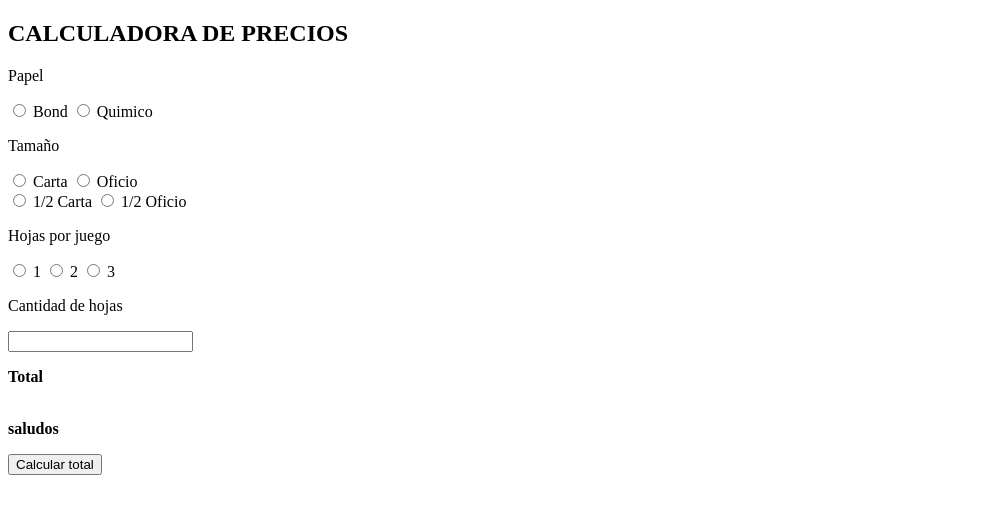
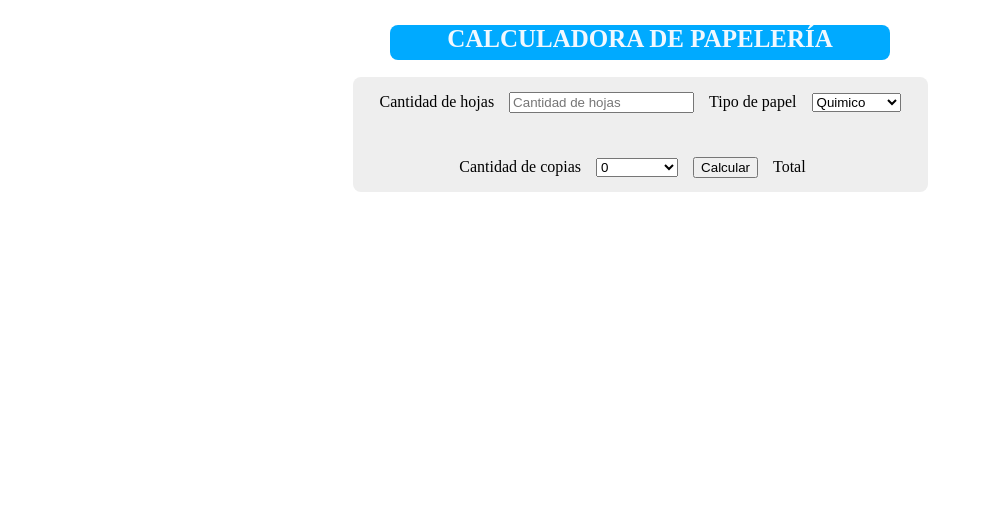
Before and after one commit to wil098/counterfoils_calculator, a plain HTML site: page index.html in a window 1280 px wide. Shown: the whole page, without its empty margins (0-983 px from the left). Drawn offline with Linux system fonts and the light colour scheme.

Commit message:
update 1

```diff
--- /dev/null
+++ b/calculadora.js
@@ -0,0 +1,25 @@
+const sheets = document.querySelector('#sheets');
+const prueba = document.querySelector('#prueba')
+const paper = document.querySelector('#paper');
+const copies = document.querySelector('#copies')
+const total = document.querySelector('#total')
+const bton = document.querySelector('#btnCalcular')
+const priceQuimPaper = 0.06
+const priceBondPaper = 0.05
+
+
+
+    function btnOnClick() {
+        if (paper.value == 'quimico'){
+            const sumaDatos = sheets.value * copies.value * priceQuimPaper;
+        total.innerText = sumaDatos;
+
+        } else if (paper.value == 'bond2'){
+            const sumaDatos = sheets.value * copies.value * priceBondPaper;
+        total.innerText = sumaDatos;
+        }else {
+            const sumaDatos = sheets.value * priceBondPaper * 1 ;
+        total.innerText = sumaDatos;
+        }
+
+    }
--- a/index.css
+++ /dev/null
@@ -1,151 +0,0 @@
-body {
-    margin: 0;
-    background-color: #5c5c5c;
-}
-.mainContainer{
-    display: grid;
-    align-self: center;
-    justify-content: center;
-    margin-top: 100px;
-}
-.mainSelector{
-    display: grid;
-    grid-template-columns: 1fr 1fr;
-
-}
-.box{
-    display: grid;
-    width: 500PX;
-    height: 500PX;
-    background-color: #f1f1f1;
-    justify-content: center;
-
-}
-.titulo{
-    display: grid;
-    justify-content: center;
-}
-.titulo h1{
-    display:inline-block;
-    width: 361px;
-    height: 14px;
-    margin: 10px;
-    padding: 10px;
-    text-align: center;
-}
-.mainSelector{
-    display: grid;
-    width: 400px;
-    height: 400px;
-
-}
-
-
-.cajaPaper{
-    width: 200px;
-    height: 100px;
-    display: grid;
-    justify-content: center;
-}
-.paperBox{
-    display: grid;
-    width: 87px;
-    height: 25px;
-    background-color: #19B5E4;
-    border-radius: 5px;
-    justify-content: center;
-}
-.papel{
-    display: grid;
-    justify-content: center;
-    align-items: center;
-    margin: 0;
-}
-
-.namePapel{
-    display: grid;
-    margin: 2px 0 auto;
-    justify-content: center;
-    align-content: center;
-    color: aliceblue;
-}
-.opPaper{
-    display: flex;
-    flex-direction: row;
-    padding: 0 0 0 0;
-    gap: 15px;
-    margin-top: 10px;
-}
-.cajaSize{
-    display: grid;
-    width: 200px;
-    height: 100px;
-    justify-content: center;
-}
-
-.sizeBox{
-    display: grid;
-    width: 87px;
-    height: 25px;
-    background-color: #19B5E4;
-    border-radius: 5px;
-    justify-content: center;
-}
-.nameSize{
-    display: grid;
-    margin: 2px 0 auto;
-    justify-content: center;
-    align-content: center;
-    color: aliceblue;
-}
-.optionSize{
-    display: flex;
-    flex-direction: row;
-    width: 300px;
-    padding: 0 0 0 0;
-    gap: 15px;
-    margin-top: 10px;
-}
-.opSize {
-    justify-content: center;
-    width: 200px;
-    margin: 0 auto;
-
-}
-
-.cajaSheets{
-    display: grid;
-    width: 200px;
-    height: 100px;
-    justify-content: center;
-}
-
-.sheetsBox{
-    place-self: center;
-    width: 87px;
-    height: 40px;
-    background-color: #19B5E4;
-    border-radius: 5px;
-}
-
-.nameSheets{
-    display: grid;
-    margin: 2px 0 auto;
-    justify-content: center;
-    align-content: center;
-    color: aliceblue;
-    text-align: center;
-}
-
-.opSheets{
-    text-align: center;
-    width: 200px;
-    margin: 0 auto;
-}
-
-.totalPrice{
-    display: grid;
-    justify-content: center;
-    grid-column: span 2;
-    text-align: center;
-}
--- a/index.html
+++ b/index.html
@@ -4,96 +4,39 @@
     <meta charset="UTF-8">
     <meta http-equiv="X-UA-Compatible" content="IE=edge">
     <meta name="viewport" content="width=device-width, initial-scale=1.0">
-    <title>Calculador de papeleria</title>
-    <link rel="stylesheet" href="./">
-    <script type="text" src="papeleria2.js"></script>
+    <title>Document</title>
+    <link rel="stylesheet" href="./style.css">
 </head>
 <body>
-    <section class="mainContainer">
-        <div class="box">
-            <div class="titulo">
-                <h1>CALCULADORA DE PRECIOS</h1>
-                </div>
-
-            <div class="mainSelector">
-                <div class="cajaPaper">
-
-                    <div class="paperBox">
-                        <p class="namePapel">Papel</p>
-                        <div class="papel">
-                            <form class="opPaper" id="opPaper">
-                                <input type="radio" id="bond" name="opPaper" value="bond">
-                                <label for="bond">Bond</label>
-                                <input type="radio" name="opPaper" id="quimico" value="quimico">
-                                <label for="quimico">Quimico</label>
-                            </form>
-                        </div>
-                    </div>
-
-                </div>
-                <div class="cajaSize">
-                    <div class="sizeBox">
-                        <p class="nameSize">Tamaño</p>
-
-                        <div class="size">
-                            <div class="optionSize">
-                            <form class="opSize" id="opSize">
-                                <input type="radio" name="opSize" id="carta" value="carta">
-                                <label for="carta">Carta</label>
-                                <input type="radio" name="opSize" id="oficio" value="oficio">
-                                <label for="oficio">Oficio</label>
-                                <br>
-                                <input type="radio" name="opSize" id="halfCarta" value="halfCarta">
-                                <label for="halfCarta">1/2 Carta</label>
-                                <input type="radio" name="opSize" id="halfOficio" value="halfOficio">
-                                <label for="halfOficio">1/2 Oficio</label>
-
-                            </form>
-                        </div>
-                        </div>
-                    </div>
-                </div>
-
-                <div class="cajaSheets">
-                    <div class="sheetsBox">
-                        <p class="nameSheets"> Hojas por juego</p>
-                    </div>
-
-                    <div class="sheets">
-                        <div class="optionSheets">
-                            <form class="opSheets" id="opSheets">
-                                <input type="radio" name="opSheets" id="1" value="1">
-                                <label for="1">1</label>
-                                <input type="radio" name="opSheets" id="2" value="2">
-                                <label for="2">2</label>
-                                <input type="radio" name="opSheets" id="3" value="3">
-                                <label for="3">3</label>
-                            </form>
-                        </div>
-                    </div>
-                </div>
-
-                <div class="cajaAmount">
-                    <div class="amountBox">
-                        <p class="nameAmout">Cantidad de hojas</p>
-                    </div>
-                    <form class="inputAmount" id="amount">
-                        <input type="text" name="amount" id="amountSheets" value="">
-                    </form>
-                </div>
 
 
-                <div class="totalPrice">
-                    <b>
-                        <p class="nameTotal">Total</p>
-                        <p class="total" id="total"> <br>saludos </p> <!-- Aqui va el total -->
-                        <div>
-                            <button id="botonCalcular" onclick="quimicoHalf()" >Calcular total</button>
-                        </div>
-                    </b>
-                </div>
-            </div>
+    <div class="container">
+        <h1 class="title">CALCULADORA DE PAPELERÍA</h1>
+        <div class="data">
+            <p>Cantidad de hojas</p>
+            <input id="sheets" type="number" placeholder="Cantidad de hojas" \>
+            <p>Tipo de papel</p>
+            <select name="Tipo de papel" id="paper">
+                <option value="quimico">Quimico</option>
+                <option value="bond">Bond</option>
+                <option value="bond2">Bond copia</option>
+            </select>
+            <p id="cantCopies">Cantidad de copias</p>
+            <select name="cantCopies" id="copies">
+                <option value="0">0</option>
+                <option value="1">1 Amarillo</option>
+                <option value="2">2 Celeste</option>
+                <option value="3">3 Rosa</option>
+            </select>
+            <button type="button" id="btnCalcular" onclick="btnOnClick()"> Calcular </button>
+            <p>Total</p>
+            <p id="total"></p>
         </div>
-    </section>
+    </div>
+
+
+
+
+    <script src="./calculadora.js"></script>
 </body>
 </html>
--- /dev/null
+++ b/style.css
@@ -0,0 +1,30 @@
+div.container{
+    background-color: rgb(255, 255, 255);
+    display: flex;
+    align-items: center;
+    flex-direction: column;
+
+
+}
+.title{
+    width: 500px;
+    height: 35px;
+    background-color: rgb(0, 170, 255);
+    color: aliceblue;
+    font-family: poppins;
+    font-size: 25px;
+    text-align: center;
+    border-radius: 8px;
+}
+div.data{
+    width: 575px;
+    background-color: rgb(238, 238, 238);
+    display:flex;
+    justify-content: center;
+    flex-direction: row ;
+    align-items: baseline;
+    flex-wrap: wrap;
+    gap: 15px;
+    font-family: poppins;
+    border-radius: 8px;
+}
```
Also changed, not shown: papeleria2.js (deleted, +0 -40 lines).
